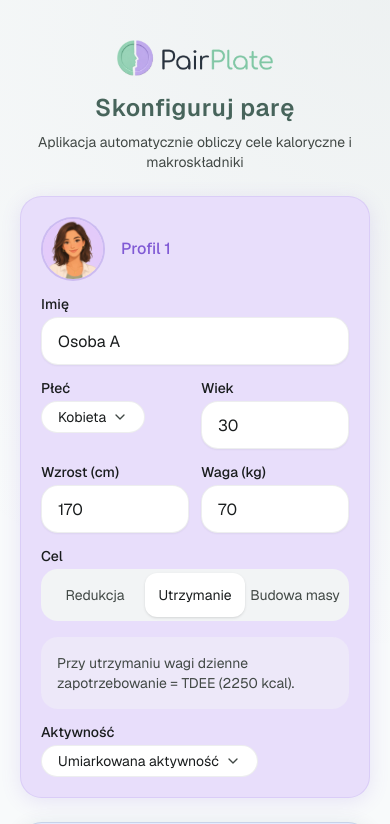
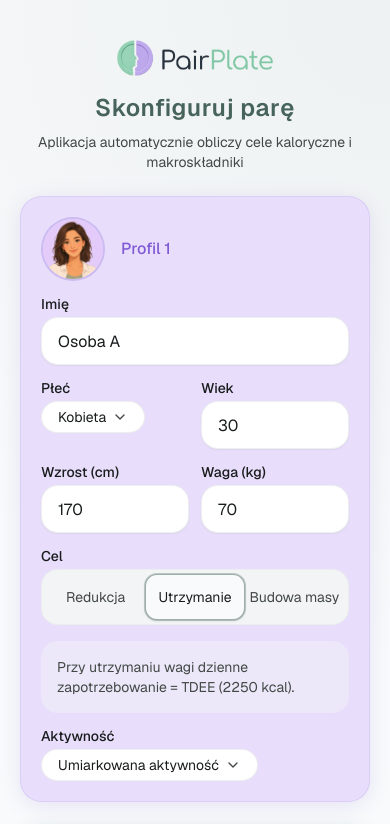
Before and after one commit to szymonzamachowski/pairplate, a Next.js app: page /onboarding in a window 390 px wide. Shown: the top 824 px of the page. Built offline with nearby package versions, Linux system fonts and the light colour scheme.

Commit message:
Tighten mobile bottom nav and fix dark-mode goal tabs.
Use smaller nav icons on narrow screens and add a visible primary border on selected goal tiles in dark theme.

```diff
--- a/src/components/layout/bottom-nav.tsx
+++ b/src/components/layout/bottom-nav.tsx
@@ -33,7 +33,7 @@ export function BottomNav() {
       className="pp-glass fixed inset-x-0 bottom-0 z-50 rounded-t-2xl border-t border-border/30 pb-[env(safe-area-inset-bottom)]"
       style={{ boxShadow: "0 -4px 20px rgba(25, 28, 29, 0.04)" }}
     >
-      <div className="mx-auto flex max-w-lg items-center justify-around px-1 pb-2 pt-2">
+      <div className="mx-auto flex max-w-lg items-center justify-around px-0.5 pb-1.5 pt-1.5">
         {items.map((item) => {
           const Icon = item.icon;
           const active = pathname.startsWith(item.href);
@@ -43,14 +43,16 @@ export function BottomNav() {
               key={item.href}
               href={item.href}
               className={cn(
-                "flex min-w-0 flex-1 flex-col items-center gap-1 rounded-xl px-1 py-2 text-[10px] transition-colors",
+                "flex min-w-0 flex-1 flex-col items-center gap-0.5 rounded-lg px-0.5 py-1 text-[9px] leading-none transition-colors",
                 active
                   ? "bg-primary/10 text-primary"
                   : "text-muted-foreground hover:text-foreground"
               )}
             >
-              <Icon className="h-5 w-5" strokeWidth={active ? 2.25 : 1.75} />
-              <span className="pp-label-caps font-semibold">{item.label}</span>
+              <Icon className="h-4 w-4 shrink-0" strokeWidth={active ? 2.25 : 1.75} />
+              <span className="pp-label-caps max-w-full truncate font-semibold">
+                {item.label}
+              </span>
             </Link>
           );
         })}
--- a/src/components/profile/goal-pace-selector.tsx
+++ b/src/components/profile/goal-pace-selector.tsx
@@ -156,7 +156,7 @@ export function GoalTabs({
   };
 
   return (
-    <div className="flex rounded-xl bg-muted p-1">
+    <div className="flex rounded-xl border border-border/40 bg-muted p-1">
       {(Object.keys(labels) as Goal[]).map((key) => (
         <button
           key={key}
@@ -165,8 +165,8 @@ export function GoalTabs({
           className={cn(
             "flex-1 rounded-lg py-3 text-sm transition-all",
             goal === key
-              ? "bg-card text-foreground shadow-sm"
-              : "text-muted-foreground"
+              ? "border border-primary/50 bg-background text-foreground shadow-sm ring-1 ring-primary/30"
+              : "border border-transparent text-muted-foreground hover:text-foreground"
           )}
         >
           {labels[key]}
```
Also changed, not shown: public/sw.js.
